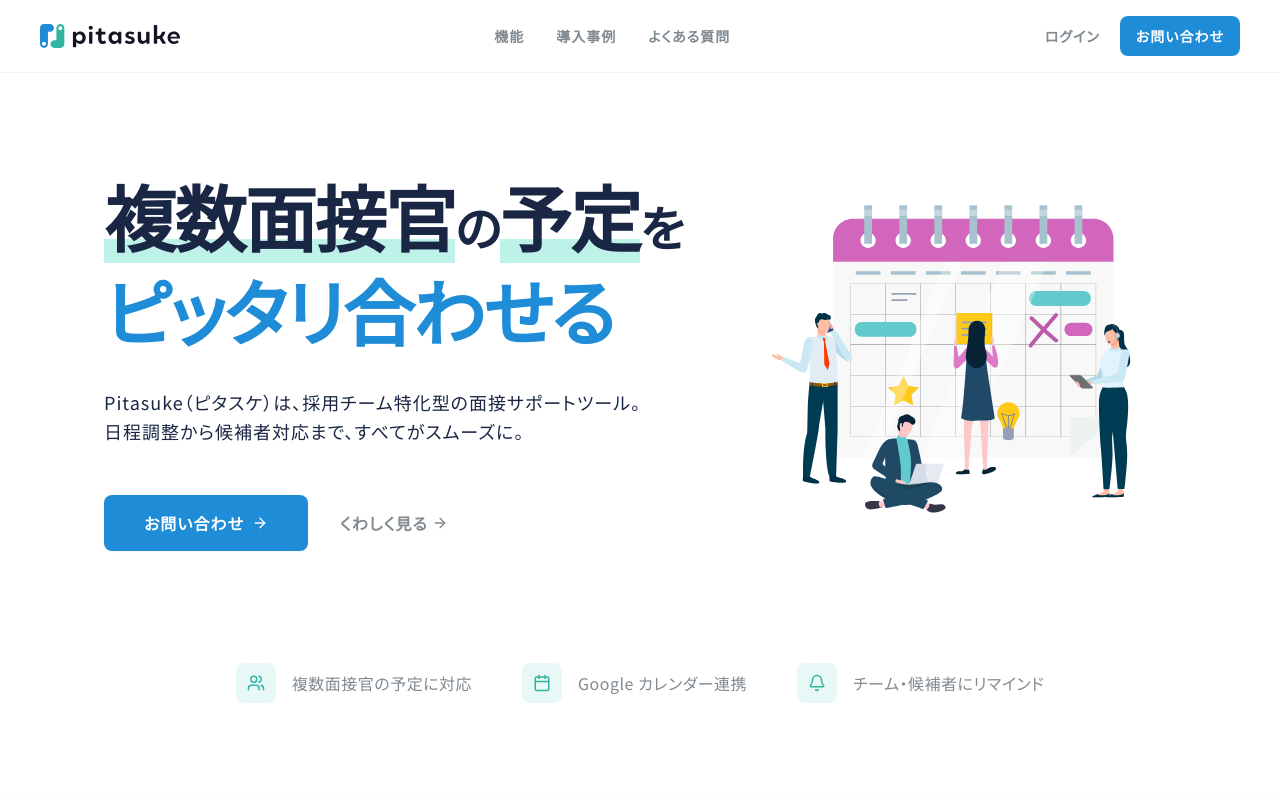
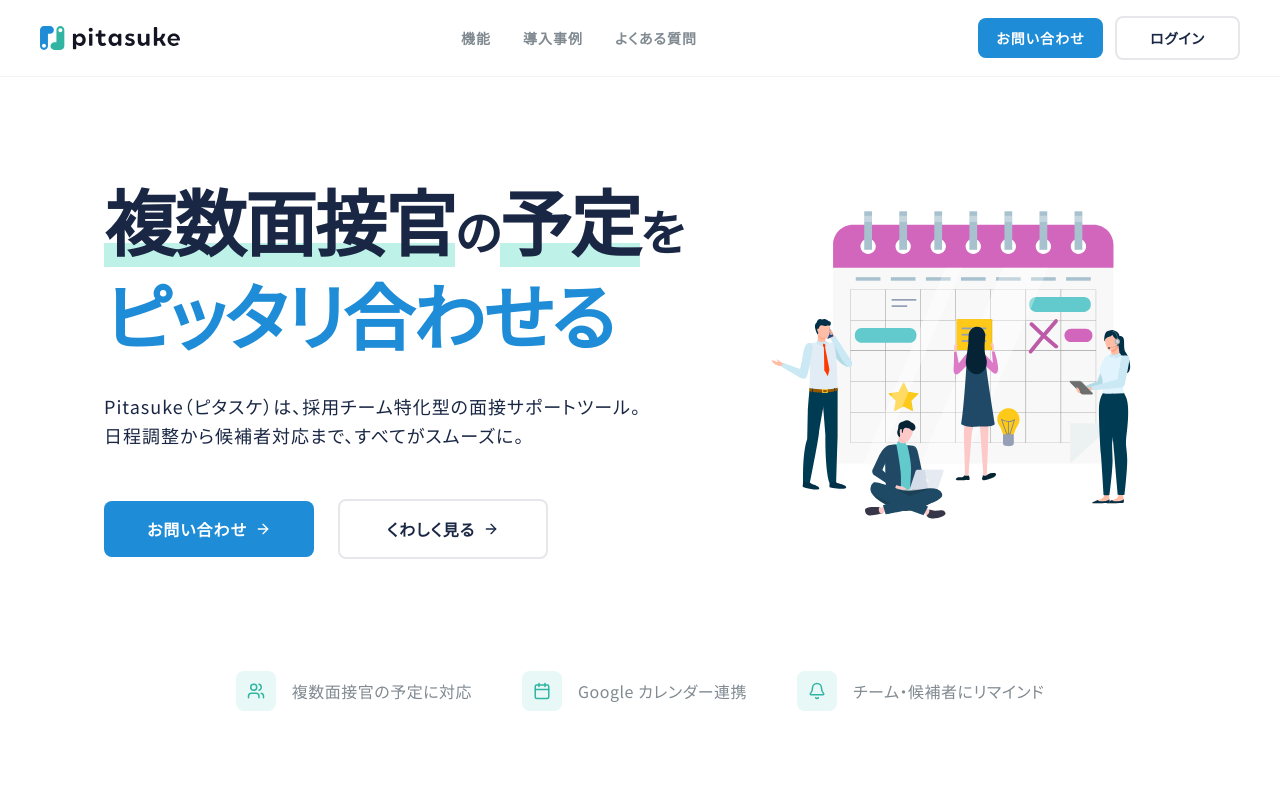
Before and after one commit to kohei-sk/sync-pro-hr, a Next.js app: page / in a window 1280 px wide. Shown: the top 800 px of the page. Built offline with nearby package versions, Linux system fonts and the light colour scheme.

Commit message:
デザイン調整

```diff
--- a/src/app/page.tsx
+++ b/src/app/page.tsx
@@ -45,16 +45,16 @@ function Nav() {
             </a>
           ))}
         </nav>
-        <div className="flex items-center gap-5">
-          <Link
+        <div className="flex items-center gap-3">
+          <ContactButton className="text-center min-w-auto rounded-lg bg-brandPrimary-500 px-3 py-2.5 text-sm font-bold text-white hover:bg-brandPrimary-600 transition-colors sm:px-4 sm:min-w-[125px]">
+            お問い合わせ
+          </ContactButton>
+          <Link className="text-center min-w-auto rounded-lg bg-white px-2.5 py-2.5 text-sm font-bold text-brandNavy hover:bg-gray-50 transition-colors border-[2px] border-gray-150 sm:px-2.5 sm:min-w-[125px]"
             href="/login"
           >
-            <span className="text-sm font-bold text-brandGray hover:text-brandNavy hidden sm:block">ログイン</span>
-            <span className="text-brandGray block sm:hidden"><LogIn className="w-5 h-5" /></span>
+            <span className="hidden sm:block">ログイン</span>
+            <span className="block sm:hidden"><LogIn className="w-5 h-5" /></span>
           </Link>
-          <ContactButton className="rounded-lg bg-brandPrimary-500 px-4 py-2.5 text-sm font-bold text-white hover:bg-brandPrimary-600 transition-colors">
-            お問い合わせ
-          </ContactButton>
         </div>
       </div>
     </header>
@@ -95,14 +95,14 @@ function Hero() {
             日程調整から候補者対応まで、すべてがスムーズに。
           </p>
 
-          <div className="mt-8 flex flex-col items-center gap-6 sm:flex-row sm:gap-8 sm:mt-12">
-            <ContactButton className="flex items-center gap-2 rounded-lg bg-brandPrimary-500 px-10 py-3 text-base font-bold text-white shadow-sm hover:bg-brandPrimary-600 transition-colors justify-center w-full sm:w-auto sm:py-4">
+          <div className="mt-8 flex flex-col items-center gap-4 sm:flex-row sm:gap-6 sm:mt-12">
+            <ContactButton className="min-w-[210px] flex items-center gap-2 rounded-lg bg-brandPrimary-500 px-10 py-3 text-base font-bold text-white hover:bg-brandPrimary-600 transition-colors justify-center w-full sm:w-auto sm:py-4">
               お問い合わせ
               <ArrowRight className="h-4 w-4" />
             </ContactButton>
             <a
               href="#機能"
-              className="flex items-center gap-1 text-base font-bold text-brandGray hover:text-brandNavy"
+              className="min-w-[210px] flex items-center gap-2 rounded-lg bg-white border-[2px] border-gray-150 px-10 py-3 text-base font-bold text-brandNavy hover:bg-gray-50 transition-colors justify-center w-full sm:w-auto sm:py-4"
             >
               くわしく見る
               <ArrowRight className="h-4 w-4" />
@@ -158,7 +158,7 @@ function ProblemSection() {
   return (
     <section className="bg-gray-50 py-20">
       <div className="mx-auto max-w-7xl px-5 sm:px-10">
-        <h2 className="!leading-tight mt-3 text-center text-3xl font-black text-brandNavy sm:text-4xl">
+        <h2 className="!leading-tight mt-3 text-center text-2xl font-black text-brandNavy sm:text-4xl">
           こんなお悩み、ありませんか？
         </h2>
         <div className="mt-12 grid gap-12 md:grid-cols-3">
@@ -218,7 +218,7 @@ function HowItWorks() {
         <p className="text-center text-sm font-black uppercase tracking-widest text-brandPrimary-500">
           How to
         </p>
-        <h2 className="!leading-tight mt-3 text-center text-3xl font-black text-brandNavy sm:text-4xl">
+        <h2 className="!leading-tight mt-3 text-center text-2xl font-black text-brandNavy sm:text-4xl">
           <span className="tracking-tight">Pitasuke</span>なら、解決できます
         </h2>
         <div className="mt-12 grid gap-12 md:grid-cols-3">
@@ -308,7 +308,7 @@ function DifferentiatorSection() {
         <p className="text-center text-sm font-black uppercase tracking-widest text-brandPrimary-400">
           Compare
         </p>
-        <h2 className="!leading-tight mt-3 text-center text-3xl font-black text-white sm:text-4xl">
+        <h2 className="!leading-tight mt-3 text-center text-2xl font-black text-white sm:text-4xl">
           他のツールと、何が違うの？
         </h2>
 
@@ -416,7 +416,7 @@ function FeaturesSection() {
         <p className="text-center text-sm font-black uppercase tracking-widest text-brandPrimary-500">
           Feature
         </p>
-        <h2 className="!leading-tight mt-3 text-center text-3xl font-black text-brandNavy sm:text-4xl">
+        <h2 className="!leading-tight mt-3 text-center text-2xl font-black text-brandNavy sm:text-4xl">
           採用チームに必要な機能が
           <br />
           すべて揃っています
@@ -479,7 +479,7 @@ function TestimonialsSection() {
         <p className="text-center text-sm font-black uppercase tracking-widest text-brandPrimary-500">
           Voice
         </p>
-        <h2 className="!leading-tight mt-3 text-center text-3xl font-black text-brandNavy sm:text-4xl">
+        <h2 className="!leading-tight mt-3 text-center text-2xl font-black text-brandNavy sm:text-4xl">
           採用チームに選ばれています
         </h2>
         <div className="mt-16 grid md:grid-cols-3">
@@ -524,7 +524,7 @@ function FAQSection() {
         <p className="text-center text-sm font-black uppercase tracking-widest text-brandPrimary-500">
           FAQ
         </p>
-        <h2 className="!leading-tight mt-3 text-center text-3xl font-black text-brandNavy sm:text-4xl">
+        <h2 className="!leading-tight mt-3 text-center text-2xl font-black text-brandNavy sm:text-4xl">
           よくある質問
         </h2>
         <div className="mt-12">
@@ -545,7 +545,7 @@ function FinalCTA() {
       style={{ background: "linear-gradient(135deg, #1e8cd6 0%, #31b5a2 100%)" }}
     >
       <div className="mx-auto max-w-3xl px-6 text-center">
-        <h2 className="text-4xl font-black !leading-tight tracking-tight text-white sm:text-6xl">
+        <h2 className="text-3xl font-black !leading-tight tracking-tight text-white sm:text-6xl">
           採用面接の日程調整
           <br />
           自動でセッティング
@@ -554,7 +554,7 @@ function FinalCTA() {
           今すぐ無料で始めて、チームの時間を取り戻してください。
         </p>
         <div className="mt-10 flex flex-col items-center gap-4 sm:flex-row sm:justify-center">
-          <ContactButton className="flex items-center gap-2 rounded-lg bg-white px-10 py-4 text-base font-bold text-brandPrimary-600 w-full justify-center sm:w-auto">
+          <ContactButton className="min-w-[210px] flex items-center gap-2 rounded-lg bg-white px-10 py-4 text-base font-bold text-brandNavy w-full justify-center sm:w-auto hover:bg-gray-50 transition-colors">
             お問い合わせ
             <ArrowRight className="h-4 w-4" />
           </ContactButton>
@@ -568,34 +568,55 @@ function FinalCTA() {
 // Footer
 // ─────────────────────────────────────────────
 function Footer() {
+  const links = [
+    {
+      label: "機能",
+      target: "#機能",
+    },
+    {
+      label: "導入事例",
+      target: "#導入事例",
+    },
+    {
+      label: "よくある質問",
+      target: "#よくある質問",
+    },
+    {
+      label: "プライバシーポリシー",
+      target: "",
+    },
+    {
+      label: "利用規約",
+      target: "",
+    },
+  ];
+
   return (
     <footer className="py-10 pb-5">
       <div className="mx-auto max-w-7xl px-5 sm:px-10">
         <div className="flex flex-col items-center justify-between gap-6 md:flex-row">
           <div className="flex items-center gap-2">
             <Image
+              className="w-[100px] sm:w-[120px]"
               src="/common/logo.svg"
               alt="Pitasuke"
               width={120}
               height={40}
             />
           </div>
-          <nav className="flex flex-wrap justify-center gap-6">
-            {[
-              "機能",
-              "料金",
-              "プライバシーポリシー",
-              "利用規約",
-              "お問い合わせ",
-            ].map((label) => (
+          <nav className="flex flex-wrap justify-center gap-4 sm:gap-6">
+            {links.map((label) => (
               <a
-                key={label}
-                href="#"
-                className="text-sm font-bold text-brandGray hover:text-brandNavy"
+                key={label.label}
+                href={label.target}
+                className="text-xs font-bold text-brandGray hover:text-brandNavy sm:text-sm"
               >
-                {label}
+                {label.label}
               </a>
             ))}
+            <ContactButton className="text-xs font-bold text-brandGray hover:text-brandNavy sm:text-sm">
+              お問い合わせ
+            </ContactButton>
           </nav>
         </div>
         <div className="mt-10 text-center text-xs text-brandGray/50">
```
